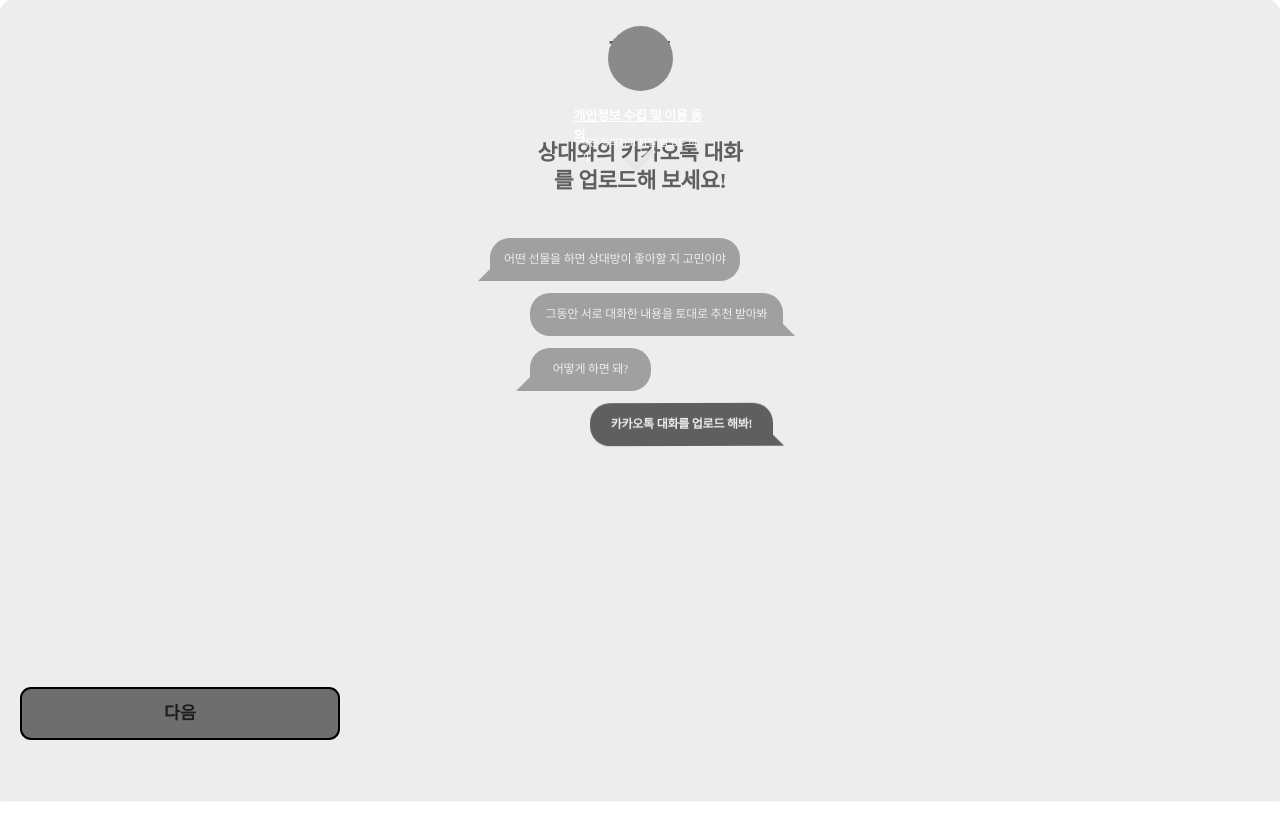
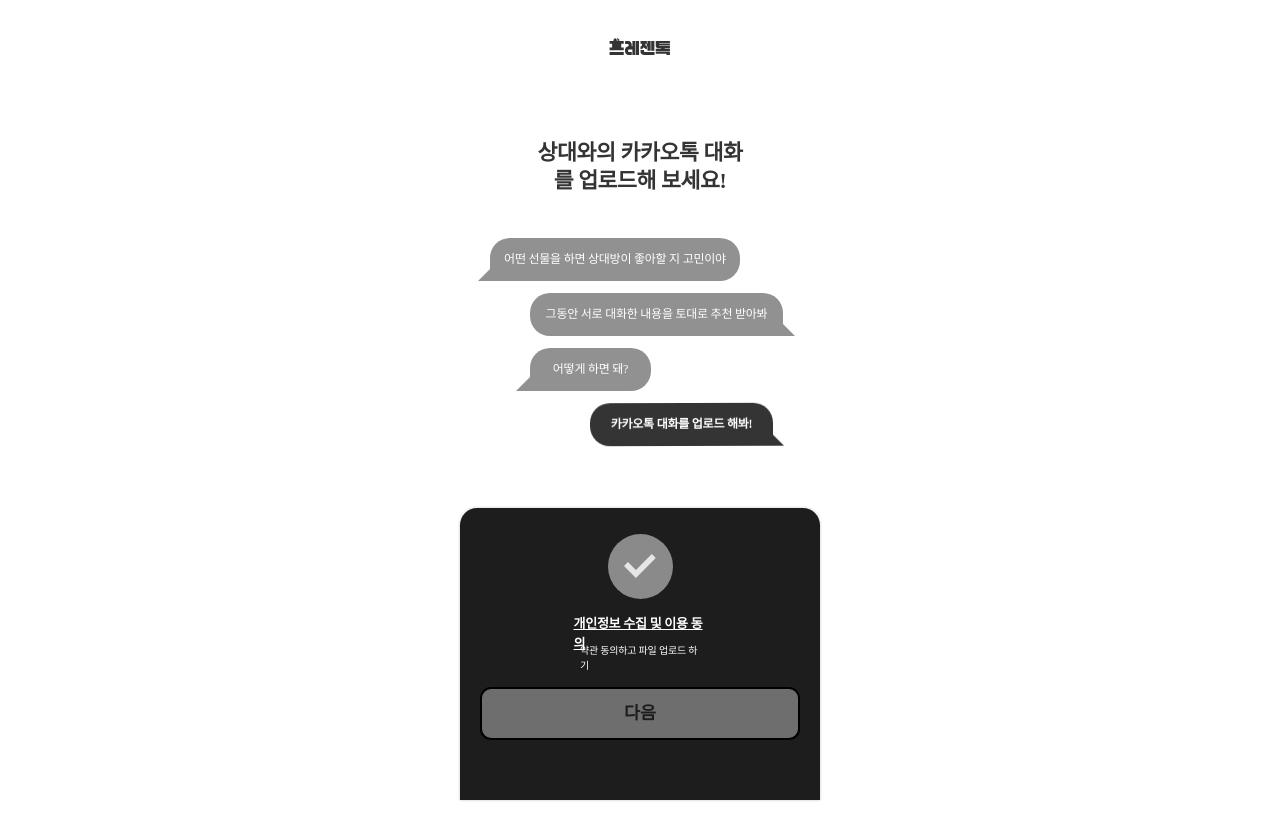
Before and after one commit to HICC-2024-2-project-contest/team4-front, a React (Vite) app: page /kakao_talk1 in a window 1280 px wide. Shown: the top 840 px of the page. Built offline with nearby package versions, Linux system fonts and the light colour scheme; a web font is replaced by a local one.

Commit message:
Chore: className 변경

```diff
--- a/src/components/result/MoveShopping.jsx
+++ b/src/components/result/MoveShopping.jsx
@@ -7,7 +7,7 @@
   };
 
   return (
-    <div className="blackBox">
+    <div className="grayBox">
       <div className="MoveShopping">
         <h6 onClick={onClose}>X</h6>
         <div className="image_title">
--- a/src/styles/result/MoveShopping.css
+++ b/src/styles/result/MoveShopping.css
@@ -1,4 +1,4 @@
-.blackBox {
+.grayBox {
   position: fixed;
   top: 0;
   left: 0;
@@ -38,7 +38,7 @@
   width: 20px;
   height: 24px;
   left: 290px;
-  top: 0px;
+  top: 10px;
   color: #ffffff;
   font-size: 18px;
   text-decoration: none;
```
